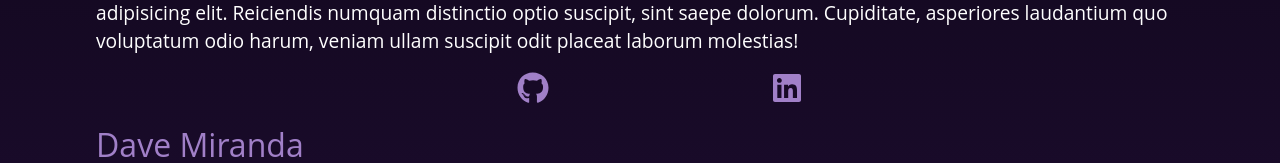
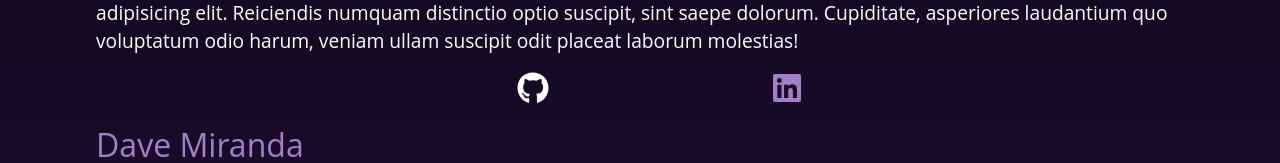
Before and after one commit to ZacWheeler3/job-huntr, a React (Vite) app in the folder client/: page /AboutPage in a window 1280 px wide. In both pictures the pointer is over the link 533 px from the left and 998 px from the top of the page. Shown: the part 907-1070 px from the top of the page. Built offline with nearby package versions, Linux system fonts and the light colour scheme.

Commit message:
added hover to github and linkedin links

```diff
--- a/client/src/App.css
+++ b/client/src/App.css
@@ -405,6 +405,10 @@ body {
   color: #a180c8;
 }
 
+.dev-creds ul a:hover {
+  color: #ffffff;
+}
+
 span {
   color: #a180c8;
 }
```
